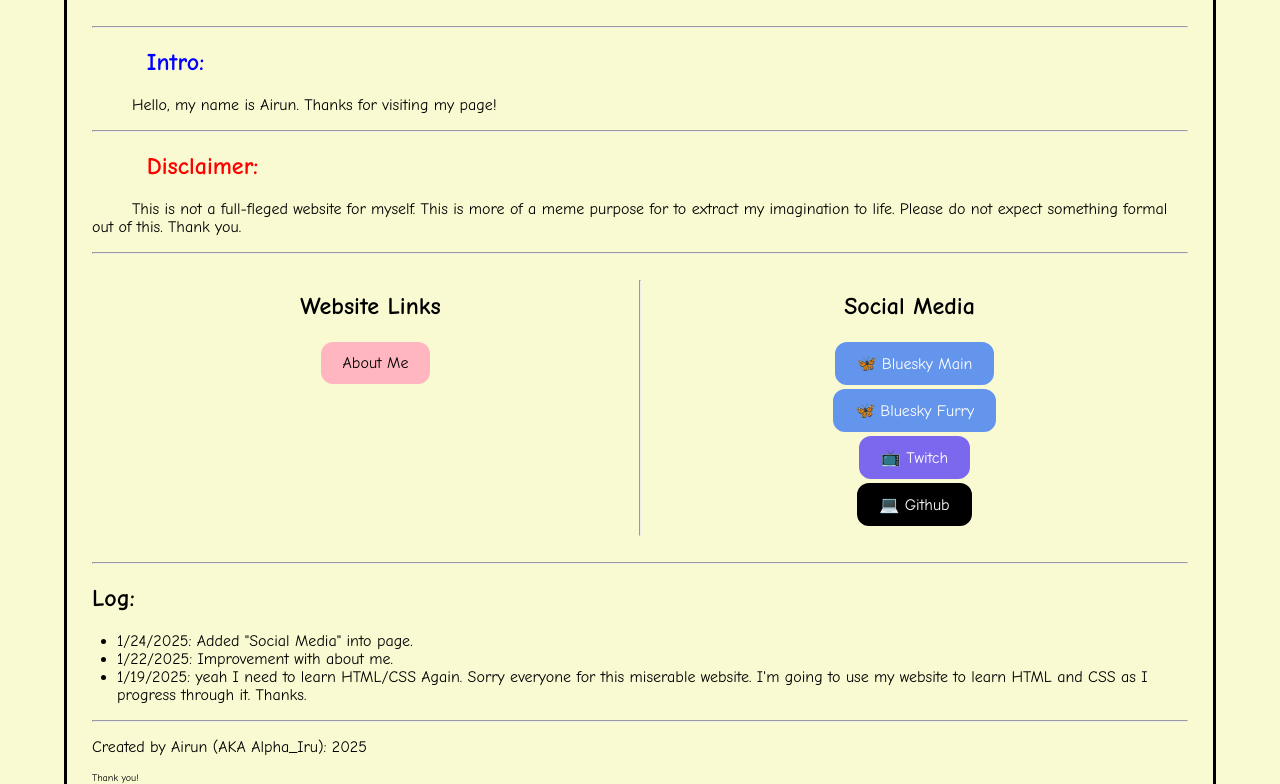
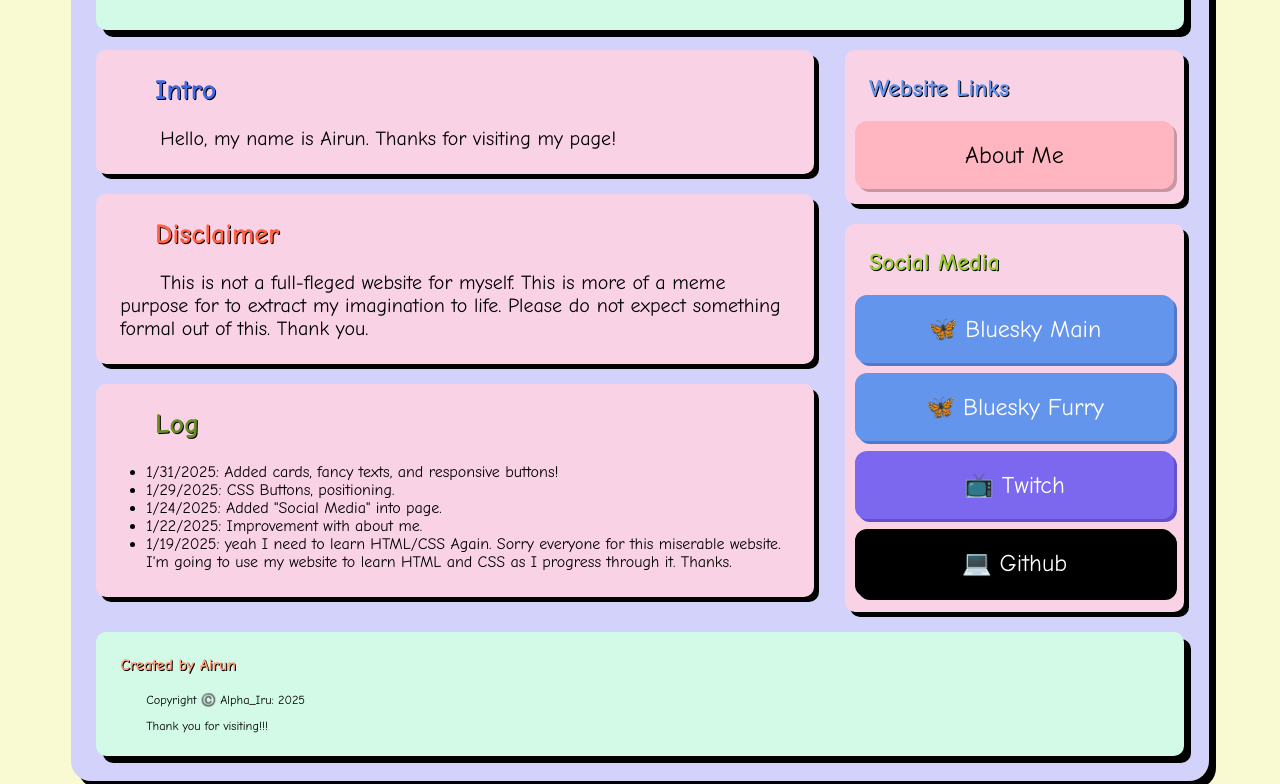
Before and after one commit to AlphaIru/alphairu.github.io, a plain HTML site: page docs/index.html in a window 1280 px wide. Shown: the part 211-995 px from the top of the page. Drawn offline with Linux system fonts and the light colour scheme.

Commit message:
signifigant update on the website

```diff
--- a/docs/aboutMe/aboutMe.css
+++ b/docs/aboutMe/aboutMe.css
@@ -1,32 +1,61 @@
+* {
+	box-sizing: border-box;
+}
+
 body {
-    background-color:lightpink;
-    border-radius: 20px;
-    margin: 30px 5% 30px 5%;
-    border: 3px solid black;
-    padding: 25px;
+	background-color:rgb(255, 180, 190);
 	font-family: "Comic Sans MS", "Comic Sans", sans-serif;
 }
 
+.big_plane {
+	background-color:#DBB0FF;
+	border-radius: 20px;
+	margin: 30px 5% 30px 5%;
+	border: 7px solid #DBB0FF;
+	padding: 25px;
+	box-shadow: 7px 7px;
+}
+
 #button {
-    transition-duration: 0.4s;
+	transition-duration: 0.2s;
 	margin: 2px;
-    padding: 10px 20px;
+	padding: 15px;
+	width: 100%;
 	border-radius: 12px;
 	text-align: center;
 	text-decoration: none;
 	display: inline-block;
-    font-size: 16px;
+	font-size: 150%;
 }
 
 .returnhome {
-    background-color: lightgoldenrodyellow;
-    border: 2px solid lightgoldenrodyellow;
+	background-color:#D4FFB0;
+	border: 5px solid #D4FFB0;
+	box-shadow: 3px 3px rgb(190, 230, 140);
 	color: black;
+
 }
 
 .returnhome:hover {
 	background-color: white;
 	color: black;
+	box-shadow: 0px 0px rgb(190, 230, 140);
+	transform: translate(3px, 3px);
+}
+
+.pokedialga {
+	background-color:#fafad2;
+	border: 5px solid #fafad2;
+	box-shadow: 3px 3px rgb(220, 220, 180);
+	color: black;
+
+}
+
+.pokedialga:hover {
+	background-color: white;
+	color: black;
+	box-shadow: 0px 0px rgb(220, 220, 180);
+	transform: translate(3px, 3px);
 }
 
 .title_column {
@@ -41,50 +70,73 @@ body {
 	display: flex;
 }
 
+.leftcolumn, .leftcolumn_header {
+	float: left;
+}
+
+.rightcolumn, .rightcolumn_header {
+	float: right;
+	padding-left: 20px;
+}
+
+.leftcolumn {
+	width: 66%;
+}
+
+.rightcolumn {
+	width: 33%;
+}
+
+.leftcolumn_header {
+	width: 80%;
+}
+
+.rightcolumn_header {
+	width: 20%;
+}
+
+.row:after {
+	content: "";
+	display: table;
+	clear: both;
+}
+
+.logo {
+	margin-top: 20px;
+	border-radius: 10px;
+	box-shadow: 7px 7px;
+	width: 100%;
+	border-radius: 12px;
+}
+
+@media screen and (max-width: 800px) {
+	.leftcolumn,
+	.rightcolumn,
+	.leftcolumn_header,
+	.rightcolumn_header {
+		width: 100%;
+		padding: 0;
+	}
+}
+
+.clear_card {
+	margin-top: 20px;
+	border-radius: 10px;
+}
+
+.card {
+	background-color: #B0FBFF;
+	padding: 10px;
+	margin-top: 20px;
+	border-radius: 10px;
+	box-shadow: 7px 7px;
+}
+
 #title {
 	text-align: center;
 	font-size: 54px;
 }
 
-#logo {
-    border: 5px solid black;
-    border-radius: 10px;
-    text-align: center;
-    width: 200px;
-}
-
-@media screen and (max-width: 700px) {
-    .title_column {
-        float: center;
-        width: 100%;
-        margin: 0 auto;
-    }
-
-    .title_row {
-        display: table;
-        margin: 0 auto;
-    }
-
-    .title_row::after {
-        content: "";
-        clear: both;
-        display: table;
-    }
-
-    #title {
-        text-align: center;
-        margin: 0 auto;
-        padding: 0 auto;
-    }
-
-    #logo {
-        text-align: center;
-        margin: 0 auto;
-        padding: 0 auto;
-    }
-
-}
-
 #paragraph {
 	text-indent: 40px;
 }
--- a/docs/index.css
+++ b/docs/index.css
@@ -1,135 +1,210 @@
+* {
+	box-sizing: border-box;
+}
+
 body {
-    background-color: lightgoldenrodyellow;
-    border-radius: 20px;
-    margin: 30px 5% 30px 5%;
-    border: 3px solid black;
-    padding: 25px;
+	background-color: #fafad2;
 	font-family: "Comic Sans MS", "Comic Sans", sans-serif;
 }
 
-.title {
-    text-align: center;
-    font-size: 72px;
-    color: dodgerblue;
+.big_plane {
+	background-color: #D2D2FA;
+	border-radius: 20px;
+	margin: 30px 5% 30px 5%;
+	padding: 25px;
+	box-shadow: 7px 7px;
 }
 
-.intro {
-    color: blue;
-    text-align: left;
+.title {
+	border-radius: 10px;
+	padding: 10px;
+	text-align: center;
+	font-size: 32px;
+	background-color: #D2FAE6;
+	color: dodgerblue;
+	box-shadow: 7px 7px black;
+
+}
+
+.leftcolumn {
+	float: left;
+	width: 66%;
+}
+
+.rightcolumn {
+	float: right;
+	width: 33%;
+	padding-left: 20px;
+}
+
+.card {
+	background-color: #FAD2E6;
+	padding: 10px;
+	margin-top: 20px;
+	border-radius: 10px;
+	box-shadow: 5px 5px;
+}
+
+h1, h2, h3, h5, #paragraph {
+	margin: 7px;
+	padding: 7px;
+}
+
+h2, h3, h5 {
+	text-shadow: 1px 1px black;
+}
+
+h1 {
+	font-size: 200%;
+	text-shadow: 3px 3px black;
+}
+
+.titletext {
+	font-size: 70%;
+	color:khaki;
+	text-shadow: 1px 1px black;
+}
+
+h2 {
+	font-size: 175%;
+}
+
+h3 {
+	font-size: 150%;
+}
+
+h5 {
+	font-size: 100%;
+}
+
+#paragraph {
+	font-size: 125%;
+	text-indent: 40px;
+}
+
+li {
+	font-size: 100%;
+}
+
+#button {
+	transition-duration: 0.2s;
+	margin: 5px 0px;
+	padding: 15px;
+    width: 100%;
+	border-radius: 12px;
+	text-align: center;
+	text-decoration: none;
+	display:inline-table;
+	font-size: 150%;
+}
+
+.row:after {
+	content: "";
+	display: table;
+	clear: both;
+}
+
+@media screen and (max-width: 800px) {
+	.leftcolumn, .rightcolumn {
+		width: 100%;
+		padding: 0;
+	}
+}
+
+.intro, .disclaimer, .log {
 	position: relative;
 	left: 5%;
 }
 
-.disclaimer {
-    color: red;
-    text-align: left;
-    position: relative;
-    left: 5%;
+.intro {
+	color:royalblue;
 }
 
-#paragraph {
-    text-indent: 40px;
+.disclaimer {
+	color:tomato;
 }
 
-.column {
-    flex: 50%;
+.log {
+	color:olivedrab;
 }
 
-.row {
-    display: flex;
-    padding: 10px;
+.weblink {
+	color:cornflowerblue;
 }
 
-#button {
-    transition-duration: 0.4s;
-    margin: 2px;
-    padding: 10px 20px;
-    border-radius: 12px;
-    text-align: center;
-    text-decoration: none;
-    display: inline-block;
-    font-size: 16px;
+.socialmedia {
+	color:yellowgreen;
 }
 
 .aboutme {
 	background-color: lightpink;
-    border: 2px solid lightpink;
+	border: 5px solid lightpink;
+	box-shadow: 3px 3px rgb(200, 150, 160);
 	color: black;
 }
 
 .aboutme:hover {
 	background-color: white;
 	color: black;
+	box-shadow: 0px 0px rgb(200, 150, 160);
+	transform: translate(3px, 3px);
 }
 
 .bluesky {
 	background-color: cornflowerblue;
-    border: 2px solid cornflowerblue;
+	border: 5px solid cornflowerblue;
+	box-shadow: 3px 3px rgb(80, 120, 200);
 	color: white;
 }
 
 .bluesky:hover {
 	background-color: white;
+	box-shadow: 0px 0px rgb(80, 120, 200);
 	color: black;
+	transform: translate(3px, 3px);
 }
 
 .twitch {
 	background-color: mediumslateblue;
-    border: 2px solid mediumslateblue;
+	border: 5px solid mediumslateblue;
+	box-shadow: 3px 3px rgb(100, 80, 200);
 	color: white;
 }
 
 .twitch:hover {
 	background-color: white;
+	box-shadow: 0px 0px rgb(100, 80, 200);
 	color: black;
+	transform: translate(3px, 3px);
 }
 
 .github {
 	background-color: black;
-    border: 2px solid black;
+	border: 5px solid black;
+	box-shadow: 3px 3px black;
 	color: white;
 }
 
 .github:hover {
 	background-color: white;
+	box-shadow: 0px 0px black;
 	color: black;
+	transform: translate(3px, 3px);
 }
 
-@media screen and (max-width: 500px) {
-    .row {
-        display: table;
-        margin: 0 auto;
-    }
+.footer {
+	background: #D2FAE6;
+	padding: 10px;
+	margin-top: 20px;
+	border-radius: 10px;
+	box-shadow: 7px 7px;
 }
 
-.row::after {
-    content: "";
-    clear: both;
-    display: table;
+.footer-created {
+	color: lightsalmon;
 }
 
-#right {
-    text-align: center;
-    list-style-type: none;
+.footer-txt {
+	font-size: 77%;
+	text-indent: 40px;
 }
-
-#left {
-    text-align: center;
-    list-style-type: none;
-}
-
-ul.no-bullets {
-    list-style-type: none;
-    margin: 0;
-    padding: 0;
-
-}
-
-li {
-    position: relative;
-    right: 15px;
-}
-
-.thankyou {
-    font-size: 10px;
-}
--- a/docs/index.html
+++ b/docs/index.html
@@ -8,67 +8,68 @@
 	</head>
 
 	<body>
-        <h1 class = "title">Hello World!</h1>
-        <hr>
-
-        <h2 class = "intro">Intro: </h2>
-        <p id = "paragraph">Hello, my name is Airun. Thanks for visiting my page!</p>
-        <hr>
-
-        <h2 class = "disclaimer">Disclaimer:</h2>
-        <p id = "paragraph">This is not a full-fleged website for myself. This is more of a meme purpose for to extract my imagination to life. Please do not expect something formal out of this. Thank you.</p>
-        <hr>
+		<div class = "big_plane">
+			<div class = "title">
+				<h1>Hello World!</h1>
+				<p class = "titletext">Welcome to Airun's Homepage!!!</p>
+			</div>
 
 			<div class = "row">
-            <div class = "column">
-                <h2 id = "left">Website Links</h2>
-                <ul id = "left">
+				<div class = "leftcolumn">
+					<div class = "card">
+						<h2 class = "intro">Intro</h2>
+						<p id = "paragraph">Hello, my name is Airun. Thanks for visiting my page!</p>
+					</div>
+					<div class = "card">
+						<h2 class = "disclaimer">Disclaimer</h2>
+						<p id = "paragraph">This is not a full-fleged website for myself. This is more of a meme purpose for to extract my imagination to life. Please do not expect something formal out of this. Thank you.</p>
+					</div>
+					<div class = "card">
+						<h2 class = "log">Log</h2>
+						<ul>
 							<li>
-                        <a id = "button" class = "aboutme" href="./aboutMe/aboutMe.html">
-                            About Me
-                        </a>
+								1/31/2025: Added cards, fancy texts, and responsive buttons!
 							</li>
-                </ul>
-            </div>
-            <hr>
-            <div class = "column">
-                <h2 id = "right">Social Media</h2>
-                <ul id = "right">
-                    <li>
-                        <a id = "button" class = "bluesky" href="https://bsky.app/profile/airun-iru.bsky.social">
-                            🦋 Bluesky Main
-                        </a>
-                    </li>
-                    <li>
-                        <a id = "button" class = "bluesky" href="https://bsky.app/profile/rinu-0811.bsky.social">
-                            🦋 Bluesky Furry
-                        </a>
-                    </li>
-                    <li>
-                        <a id = "button" class = "twitch" href="https://www.twitch.tv/airun_iru">📺 Twitch</a></li>
-                    <li>
-                        <a id = "button" class = "github" href="https://github.com/AlphaIru">
-                            💻 Github
-                        </a>
-                    </li>
-                </ul>
-            </div>
-        </div>
-        <hr>
-
-        <h2>Log: </h2>
-        <ul>
+							<li>1/29/2025: CSS Buttons, positioning.</li>
 							<li>1/24/2025: Added "Social Media" into page.</li>
 							<li>1/22/2025: Improvement with about me.</li>
 							<li>1/19/2025: yeah I need to learn HTML/CSS Again. Sorry everyone for this miserable website. I'm going to use my website to learn HTML and CSS as I progress through it. Thanks.</li>
 						</ul>
-        <hr>
+					</div>
+				</div>
 
-        <footer>
-            <p>Created by Airun (AKA Alpha_Iru): 2025</p>
-            <p class = "thankyou">Thank you!</p>
-        </footer>
+				<div class = "rightcolumn">
+					<div class = "card">
+						<h3 class = "weblink">Website Links</h3>
+						<a id = "button" class = "aboutme" href="./aboutMe/aboutMe.html">
+							About Me
+						</a><br>
+					</div>
+					<div class = "card">
+						<h3 class = "socialmedia">Social Media</h3>
+						<a id = "button" class = "bluesky" href="https://bsky.app/profile/airun-iru.bsky.social">
+							🦋 Bluesky Main
+						</a><br>
+						<a id = "button" class = "bluesky" href="https://bsky.app/profile/rinu-0811.bsky.social">
+							🦋 Bluesky Furry
+						</a><br>
+						<a id = "button" class = "twitch" href="https://www.twitch.tv/airun_iru">
+							📺 Twitch
+						</a><br>
+						<a id = "button" class = "github" href="https://github.com/AlphaIru">
+								💻 Github
+						</a><br>
+					</div>
 
+				</div>
+			</div>
+
+			<div class = "footer">
+				<h5 class = "footer-created">Created by Airun</h5>
+				<p class = "footer-txt">Copyright ©️ Alpha_Iru: 2025</p>
+				<p class = "footer-txt">Thank you for visiting!!!</p>
+			</div>
+		</div>
 	</body>
 
 </html>
```
Also changed, not shown: docs/aboutMe/aboutMe.html (+30 -6 lines). Lines whose indentation alone changed are shown as unchanged.
